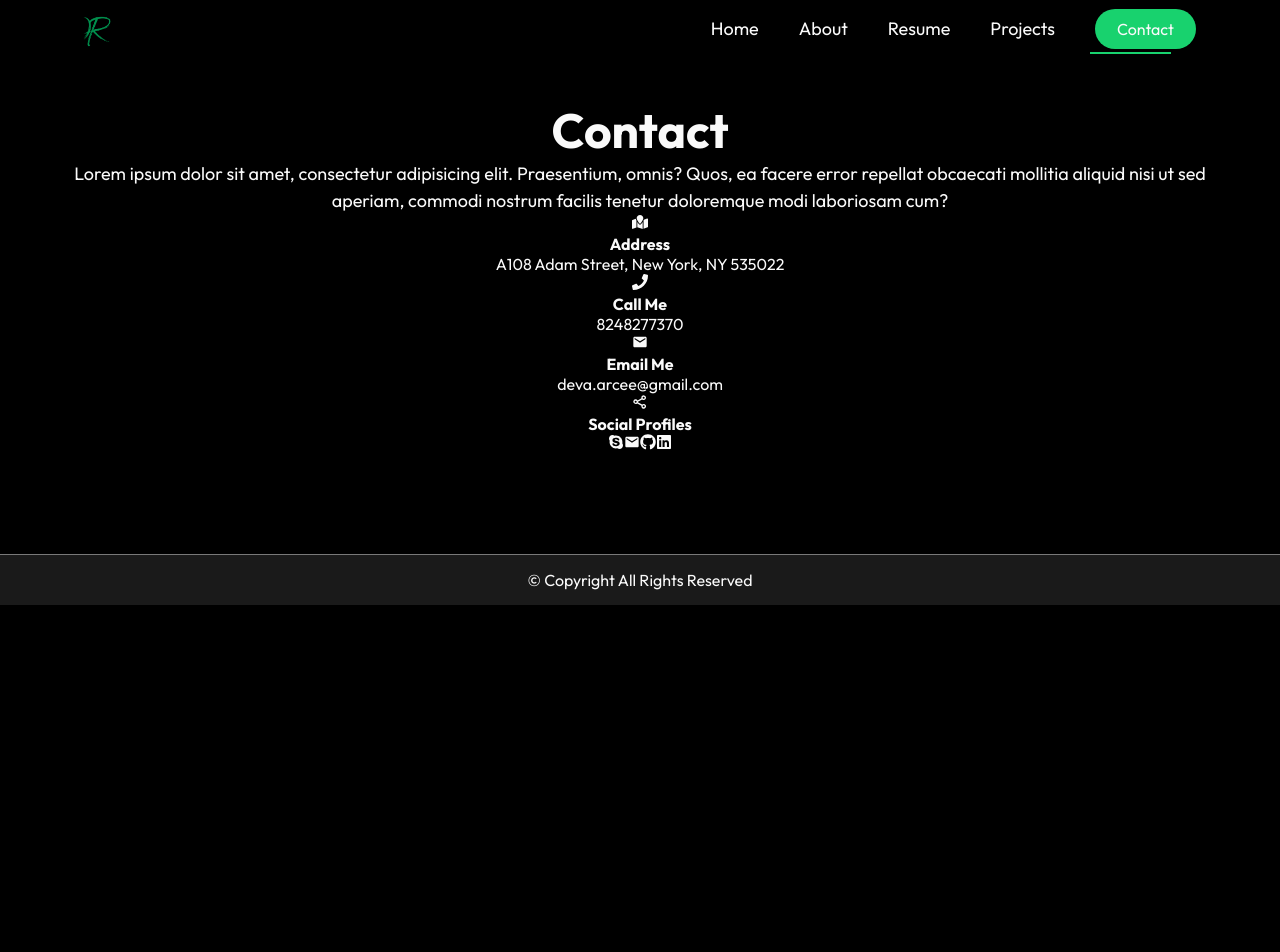
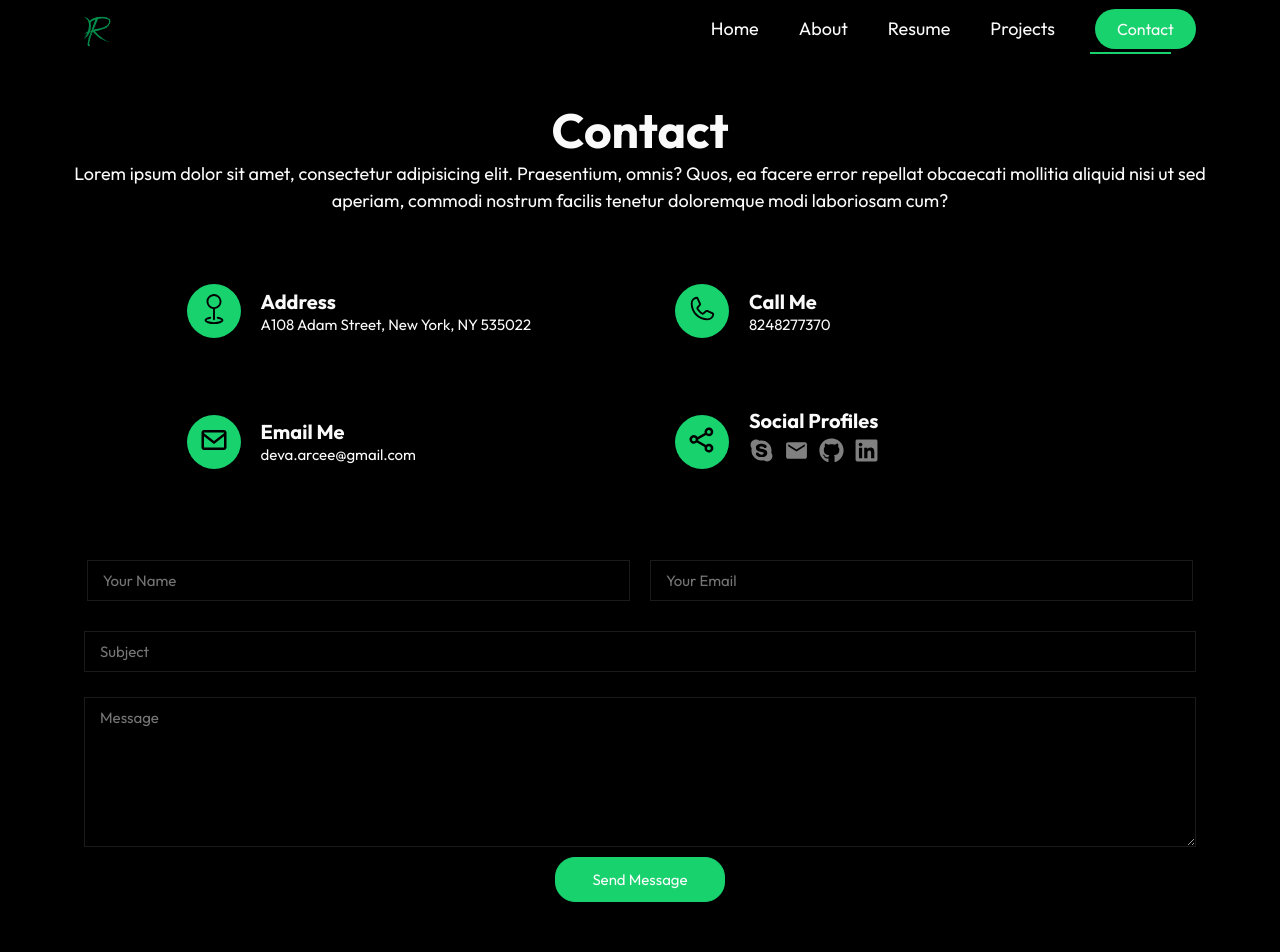
Before and after one commit to iam-dev-deva/dev-portfolio, a React (Vite) app: page /contact in a window 1280 px wide. Shown: the top 952 px of the page. Before the commit the page ends 800 px from the top, so only its background shows below. Built offline with nearby package versions, Linux system fonts and the light colour scheme.

Commit message:
completed development

```diff
--- a/src/components/Contact/Contact.css
+++ b/src/components/Contact/Contact.css
@@ -1 +1,136 @@
 @import url('../../colors.css');
+
+.contact-section {
+    margin: 35px 0 0 0;
+    display: flex;
+    flex-wrap: wrap;
+    justify-content: center;
+    align-items: center;
+}
+
+.contact-section .contact-item {
+    margin: 15px 15px;
+    padding: 10px 10px;
+    text-align: center;
+    display: flex;
+    align-items: center;
+    width: 45%;
+}
+
+.contact-logo {
+    color: black;
+    height: 54px;
+    width: 54px;
+    margin: 10px 10px;
+    padding: 10px 10px;
+    font-size: 30px;
+    text-align: center;
+    background: var(--accent-color);
+    border-radius: 50%;
+}
+
+.contact-info {
+    text-align: left;
+    padding: 10px;
+}
+
+.contact-info span {
+    font-size: 15px;
+}
+
+.contact-info h4 {
+    font-size: 20px;
+}
+
+.social {
+    margin: 5px 0px;
+    font-size: 25px;
+    float: left;
+}
+
+.social svg {
+    margin: 0 10px 0 0;
+    color: gray;
+    font-size: 25px;
+}
+
+.social svg:hover {
+    color: var(--accent-color);
+    transition: .3s;
+}
+
+.contact-form {
+    /* display: flex; */
+    justify-content: center;
+    margin: 35px 0 0 0;
+}
+
+.form-group {
+    display: flex;
+    flex-wrap: wrap;
+    justify-content: center;
+    align-items: center;
+}
+
+.form-group input {
+    color: var(--default-color);
+    display: flex;
+    padding: 10px 15px;
+    width: 48%;
+    margin: 15px 10px;
+    background: var(--contrast-color);
+    font-size: 15px;
+    border-radius: 0;
+    border: 1px solid var(--surface-color);
+}
+
+.form-group #subject {
+    width: 100%;
+}
+
+.form-group input:focus {
+    border-radius: 0;
+    border: 1px solid var(--accent-color);
+    outline: none;
+}
+
+/* .form-group input[type=email] {
+    float: right;
+} */
+
+.form-group textarea {
+    color: var(--default-color);
+    padding: 10px 15px;
+    width: 100%;
+    margin: 10px;
+    background: var(--contrast-color);
+    font-size: 15px;
+    border-radius: 0;
+    border: 1px solid var(--surface-color);
+    height: 150px;
+    /* Explicitly set height */
+    resize: vertical;
+    /* Allow user to resize vertically */
+}
+
+.form-group textarea:focus {
+    border: 1px solid var(--accent-color);
+    outline: none;
+}
+
+.form-group .btn {
+    background: var(--accent-color);
+    width: 15%;
+    border-radius: 20px;
+    font-size: 15px;
+    border: 1px solid var(--accent-color);
+}
+.form-group .btn:hover {
+    /* color: var(--contrast-color); */
+    background: var(--contrast-color);
+    transition: .3s;
+    border: 1px solid var(--accent-color);
+}
+/* .contact-form .result{
+
+} */
--- a/src/components/Contact/Contact.jsx
+++ b/src/components/Contact/Contact.jsx
@@ -1,14 +1,49 @@
 import React from "react";
 import "./Contact.css";
-import { FaMapLocation } from "react-icons/fa6";
-import { FaPhone } from "react-icons/fa";
-import { MdMail } from "react-icons/md";
-import {  BiShareAlt } from "react-icons/bi";
+import { BiEnvelope, BiShareAlt } from "react-icons/bi";
 import { FaLinkedin, FaGithub, FaSkype, } from "react-icons/fa";
 import { MdEmail } from 'react-icons/md';
+import aos from "aos";
+import "aos/dist/aos.css";
+import { PiPhone } from "react-icons/pi";
+import { BsGeo } from "react-icons/bs";
+
 const Contact = () => {
+  aos.init();
+  const [result, setResult] = React.useState("");
+  const [isSubmitting, setIsSubmitting] = React.useState(false);
+
+  const onSubmit = async (event) => {
+    event.preventDefault();
+
+    setResult("Sending....");
+    setIsSubmitting(true); // Hide the submit button
+    const formData = new FormData(event.target);
+
+    formData.append("access_key", "e2c9cdd6-9f89-4f0c-bb77-c8cf3112964e");
+
+    const response = await fetch("https://api.web3forms.com/submit", {
+      method: "POST",
+      body: formData
+    });
+
+    const data = await response.json();
+
+    if (data.success == true) {
+      setResult(data.message);
+      event.target.reset(); // Reset the form
+      setTimeout(() => {
+        setResult(""); // Clear the message after a short delay
+        setIsSubmitting(false); // Re-show the submit button
+      }, 3000); // Delay to allow users to see the success message
+    } else {
+      console.log("Error", data);
+      setResult(data.message);
+      setIsSubmitting(false); // Re-show the submit button if there's an error
+    }
+  };
   return (
-    <div className="container top-content">
+    <div className="container top-content" data-aos="fade-in" data-aos-duration="1000">
       <h1>Contact</h1>
       <p>
         Lorem ipsum dolor sit amet, consectetur adipisicing elit. Praesentium,
@@ -16,24 +51,42 @@ const Contact = () => {
         sed aperiam, commodi nostrum facilis tenetur doloremque modi laboriosam
         cum?
       </p>
-      <div className="contact-section">
+      <div className="contact-section container" data-aos="fade-up" data-aos-duration="1000">
         <div className="contact-item">
-          <FaMapLocation />
+          <div className="contact-logo">
+            <BsGeo />
+          </div>
+          <div className="contact-info">
             <h4>Address</h4>
             <span>A108 Adam Street, New York, NY 535022</span>
           </div>
+        </div>
+
         <div className="contact-item">
-          <FaPhone />
+          <div className="contact-logo">
+            <PiPhone />
+          </div>
+          <div className="contact-info">
             <h4>Call Me</h4>
             <span>8248277370</span>
           </div>
+        </div>
+
         <div className="contact-item">
-          <MdMail />
+          <div className="contact-logo">
+            <BiEnvelope />
+          </div>
+          <div className="contact-info">
             <h4>Email Me</h4>
             <span>deva.arcee@gmail.com</span>
           </div>
+        </div>
+
         <div className="contact-item">
+          <div className="contact-logo">
             <BiShareAlt />
+          </div>
+          <div className="contact-info">
             <h4>Social Profiles</h4>
             <div className="social">
               <a className='skype' target='blank' href="https://join.skype.com/invite/qlUM32TuforC"><FaSkype /></a>
@@ -43,6 +96,22 @@ const Contact = () => {
             </div>
           </div>
         </div>
+
+      </div>
+      <div className="contact-form" data-aos="fade-up" data-aos-duration="1000">
+        <form onSubmit={onSubmit}>
+          <div className="form-group" data-aos="fade-up" data-aos-duration="1000">
+            <input type="text" name="name" id="name" placeholder="Your Name" required />
+            <input type="email" name="email" id="email" placeholder="Your Email" required />
+            <input type="text" name="subject" id="subject" placeholder="Subject" required />
+            <textarea name="message" placeholder="Message" required></textarea>
+            <button type="submit" id="submit" className='btn' disabled={isSubmitting} style={{ display: isSubmitting ? 'none' : 'inline-block' }}>
+              Send Message
+            </button>
+          </div>
+        </form>
+        <span className="result">{result}</span>
+      </div>
     </div>
   );
 };
--- a/src/components/Projects/Projects.css
+++ b/src/components/Projects/Projects.css
@@ -26,7 +26,7 @@
 }
 
 .projects-item:hover img {
-  opacity: 0.6;
+  opacity: 0.4;
   transform: scale(1.05);
 }
 
--- a/src/components/Projects/Projects.jsx
+++ b/src/components/Projects/Projects.jsx
@@ -17,7 +17,7 @@ const Projects = () => {
         soluta. Amet!
       </p>
       <div className="projects-section" data-aos="fade-up" data-aos-duration="1000">
-        <div className="projects-item">
+        <div className="projects-item" data-aos="fade-up" data-aos-duration="1000">
           <h4>Project 1</h4>
           <img className="project-thum" src={project_img} alt="project" />
           <div className="item-center">
@@ -25,7 +25,7 @@ const Projects = () => {
           </div>
           <span>Photography Showcase Site</span>
         </div>
-        <div className="projects-item">
+        <div className="projects-item" data-aos="fade-up" data-aos-duration="1000">
           <h4>Project 2</h4>
           <img className="project-thum" src={project_img} alt="project" />
           <div className="item-center">
@@ -33,7 +33,7 @@ const Projects = () => {
           </div>
           <span>Personal Portfolio Website</span>
         </div>
-        <div className="projects-item">
+        <div className="projects-item" data-aos="fade-up" data-aos-duration="1000">
           <h4>Project 3</h4>
           <img className="project-thum" src={project_img} alt="project" />
           <div className="item-center">
@@ -41,7 +41,7 @@ const Projects = () => {
           </div>
           <span>Site is Under Development</span>
         </div>
-        <div className="projects-item">
+        <div className="projects-item" data-aos="fade-up" data-aos-duration="1000">
           <h4>Project 4</h4>
           <img className="project-thum" src={project_img} alt="project" />
           <div className="item-center">
@@ -49,7 +49,7 @@ const Projects = () => {
           </div>
           <span>Site is Under Development</span>
         </div>
-        <div className="projects-item">
+        <div className="projects-item" data-aos="fade-up" data-aos-duration="1000">
           <h4>Project 5</h4>
           <img className="project-thum" src={project_img} alt="project" />
           <div className="item-center">
@@ -57,7 +57,7 @@ const Projects = () => {
           </div>
           <span>Site is Under Development</span>
         </div>
-        <div className="projects-item">
+        <div className="projects-item" data-aos="fade-up" data-aos-duration="1000">
           <h4>Project 6</h4>
           <img className="project-thum" src={project_img} alt="project" />
           <div className="item-center">
```
Also changed, not shown: src/components/About/About.jsx (+2 -17 lines). Lines whose indentation alone changed are shown as unchanged.
